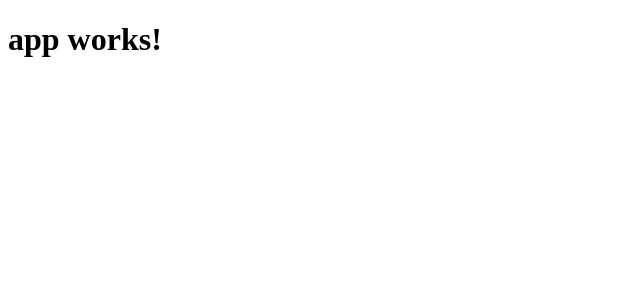
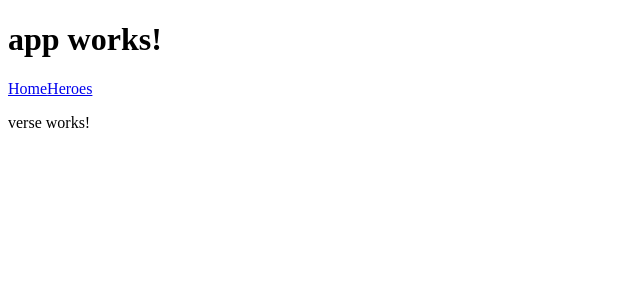
Before and after one commit to simonzsolt/rpha-beta, an Angular app: page /verse in a window 1280 px wide. Before the commit this address led to /. Shown: the top 300 px of the page, without its empty margins (0-640 px from the left). Built offline with nearby package versions, Linux system fonts and the light colour scheme.

Commit message:
basic nav

```diff
--- a/src/app/app.component.html
+++ b/src/app/app.component.html
@@ -1,4 +1,10 @@
 <h1>
-  {{title}}
+	{{title}}
 </h1>
+
+<nav>
+	<a routerLink="/">Home</a>
+	<a routerLink="/verse">Heroes</a>
+</nav>
+
 <router-outlet></router-outlet>
--- a/src/app/app.module.ts
+++ b/src/app/app.module.ts
@@ -5,10 +5,12 @@ import { HttpModule } from '@angular/http';
 import { AppRoutingModule } from './app-routing.module';
 
 import { AppComponent } from './app.component';
+import { VerseComponent } from './verse/verse.component';
 
 @NgModule({
   declarations: [
-    AppComponent
+    AppComponent,
+    VerseComponent
   ],
   imports: [
     BrowserModule,
--- /dev/null
+++ b/src/app/verse/verse.component.html
@@ -0,0 +1,3 @@
+<p>
+	verse works!
+</p>
--- /dev/null
+++ b/src/app/verse/verse.component.ts
@@ -0,0 +1,15 @@
+import { Component, OnInit } from '@angular/core';
+
+@Component({
+  selector: 'app-verse',
+  templateUrl: './verse.component.html',
+  styleUrls: ['./verse.component.css']
+})
+export class VerseComponent implements OnInit {
+
+  constructor() { }
+
+  ngOnInit() {
+  }
+
+}
```
Also changed, not shown: src/app/app-routing.module.ts (+9 -7 lines), src/app/verse/verse.component.css (added), 5 other files (tests, documents, lock files or other folders).
